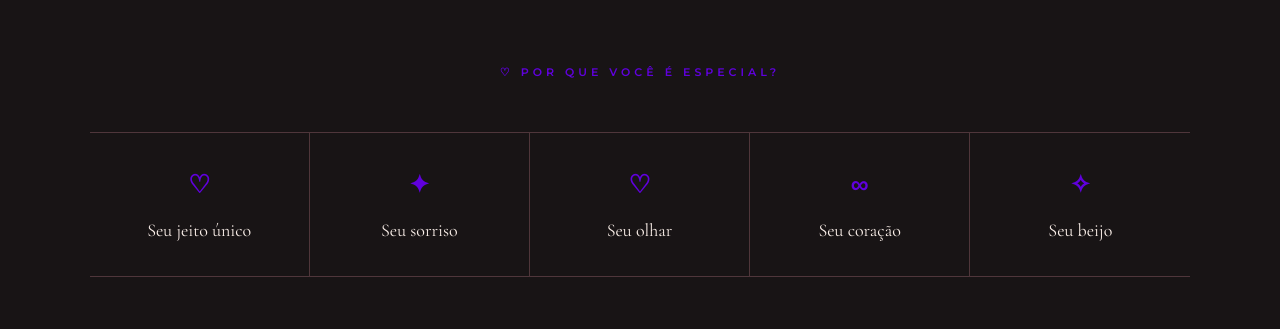
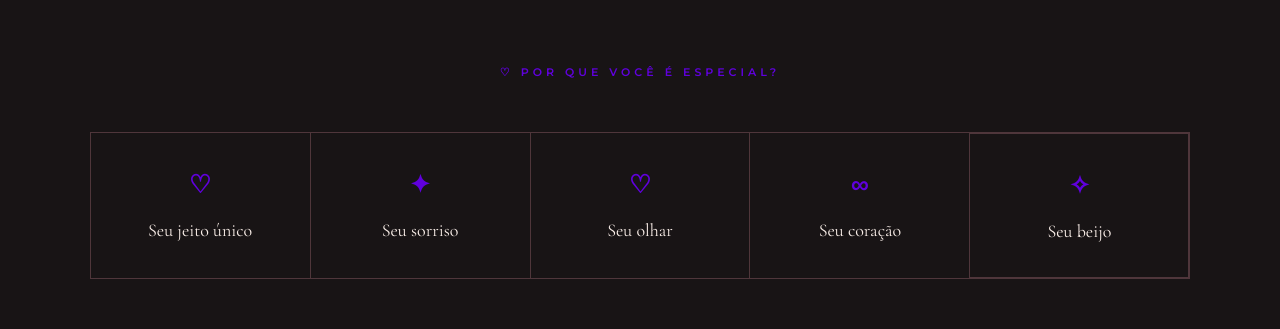
Before and after one commit to Kaiquealm708/nivermineirinha, a plain HTML site: page index.html in a window 1280 px wide. Shown: the part 4660-4989 px from the top of the page. Drawn offline with nearby package versions, Linux system fonts and the light colour scheme.

Commit message:
Update style.css

```diff
--- a/style.css
+++ b/style.css
@@ -331,14 +331,15 @@ section p {
   grid-template-columns: repeat(5, 1fr);
   border-top: 1px solid var(--line);
   border-bottom: 1px solid var(--line);
+  border-right: 1px solid var(--line);
 }
 .reason {
   padding: 30px 15px;
   text-align: center;
-  border-right: 1px solid var(--line);
+  border-left: 1px solid var(--line);
 }
 .reason:last-child {
-  border: 0;
+  border: 1px solid var(--line);
 }
 .reason b {
   display: block;
```
